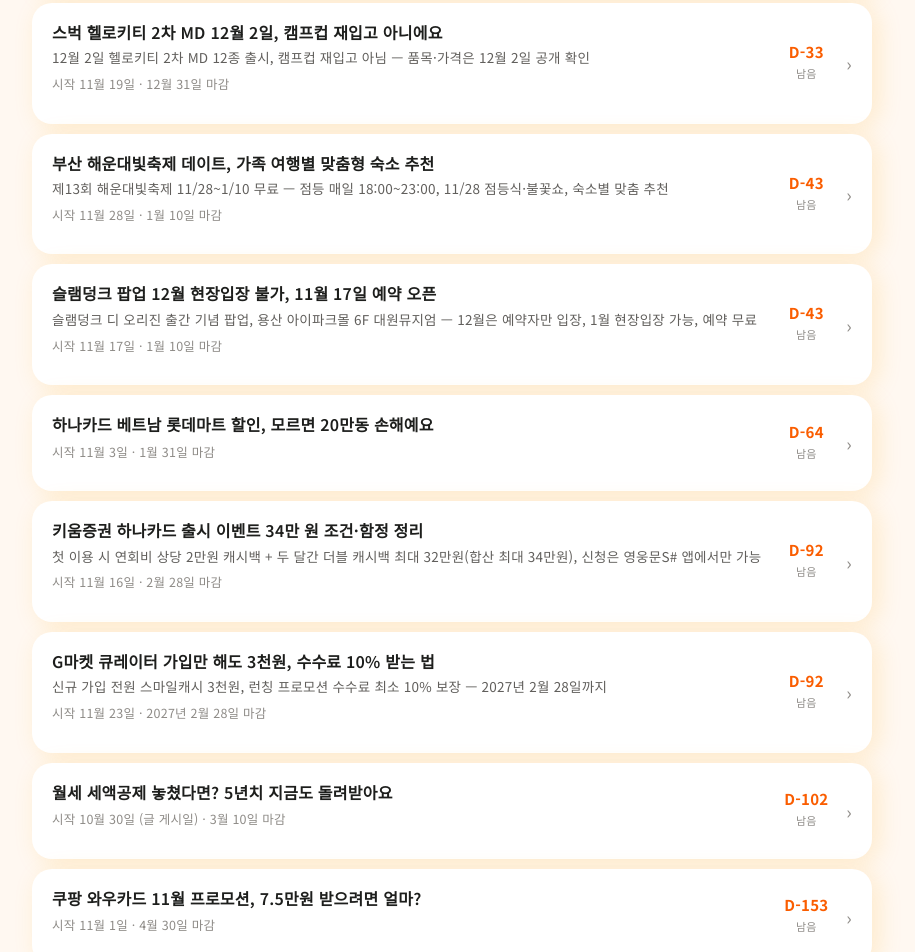
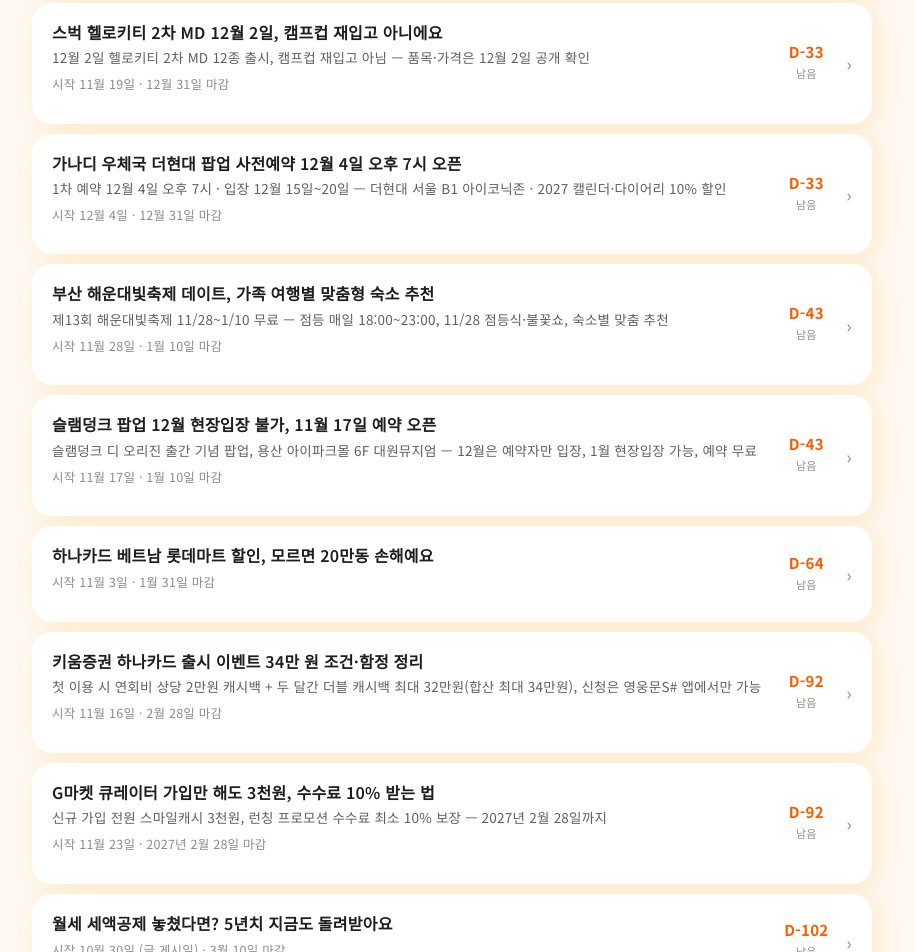
Before and after one commit to kimsejukim-alt/nolmeok-events, a plain HTML site: page index.html in a window 1280 px wide. Shown: the part 7140-8092 px from the top of the page, without its empty margins (188-1103 px from the left). Drawn offline with Linux system fonts and the light colour scheme.

Commit message:
캘린더 동기화 2026-11-28

```diff
--- a/index.html
+++ b/index.html
@@ -284,6 +284,7 @@ var events=[
  {t:"주말 무료 팝업 4곳, 성수·더현대·신세계 강남 정리",d:"글로우위크·K-크래프트 하우스·디올 홀리데이·다마고치 30주년, 4곳 모두 무료 입장·예약 없음",date:"12월 3일 마감",url:p("224494257814"),start:"2026-11-21",startText:"11월 21일",end:"2026-12-03"},
  {t:"배스킨라빈스 토스페이 할인, 쿼터 반값 12월 1일 마감",d:"쿼터 19,900원 — 토스페이 전액 결제 시 9,900원, 조건 없이도 14,900원",date:"12월 1일 마감",url:p("224494214931"),start:"2026-11-27",startText:"11월 27일",end:"2026-12-01"},
  {t:"따릉이 보상 쿠폰 오늘까지 선택, 안 고르면 사라져요",d:"5,000원 상당 보상 쿠폰 1개 선택 — 1시간권 30일 또는 2시간권 15일, 오늘 23:59까지",date:"11월 27일 마감",url:p("224494116812"),start:"2026-11-27",startText:"11월 27일",post:true,end:"2026-11-27"},
+ {t:"가나디 우체국 더현대 팝업 사전예약 12월 4일 오후 7시 오픈",d:"1차 예약 12월 4일 오후 7시 · 입장 12월 15일~20일 — 더현대 서울 B1 아이코닉존 · 2027 캘린더·다이어리 10% 할인",date:"12월 31일 마감",url:p("224495722742"),start:"2026-12-04",startText:"12월 4일",end:"2026-12-31"},
  {t:"스타벅스 헬로키티 리유저블 컵 1차, 그린 리드 컵",d:"지정 음료 6종 그란데 주문 시 헬로키티 컵 증정 — 매일 오후 2시~8시만, 매장 직접 주문만 (사이렌오더 제외)",date:"12월 3일 마감",url:p("224495115511"),start:"2026-11-30",startText:"11월 30일",end:"2026-12-03"},
  {t:"스타벅스 헬로키티 리유저블 컵 2차, 레드 리본 리드 컵",d:"지정 음료 6종 그란데 주문 시 헬로키티 컵 증정 — 매일 오후 2시~8시만, 매장 직접 주문만 (사이렌오더 제외)",date:"12월 10일 마감",url:p("224495115511"),start:"2026-12-07",startText:"12월 7일",end:"2026-12-10"}
 ];
```
